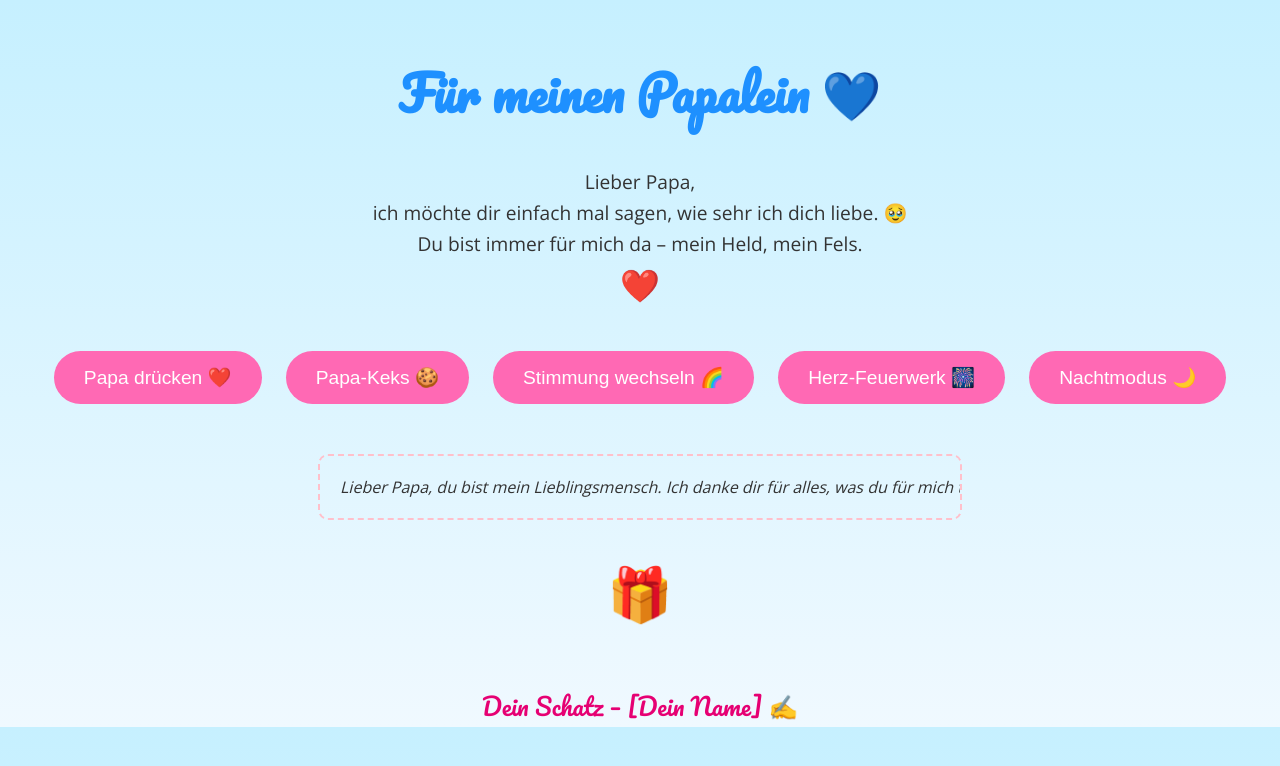
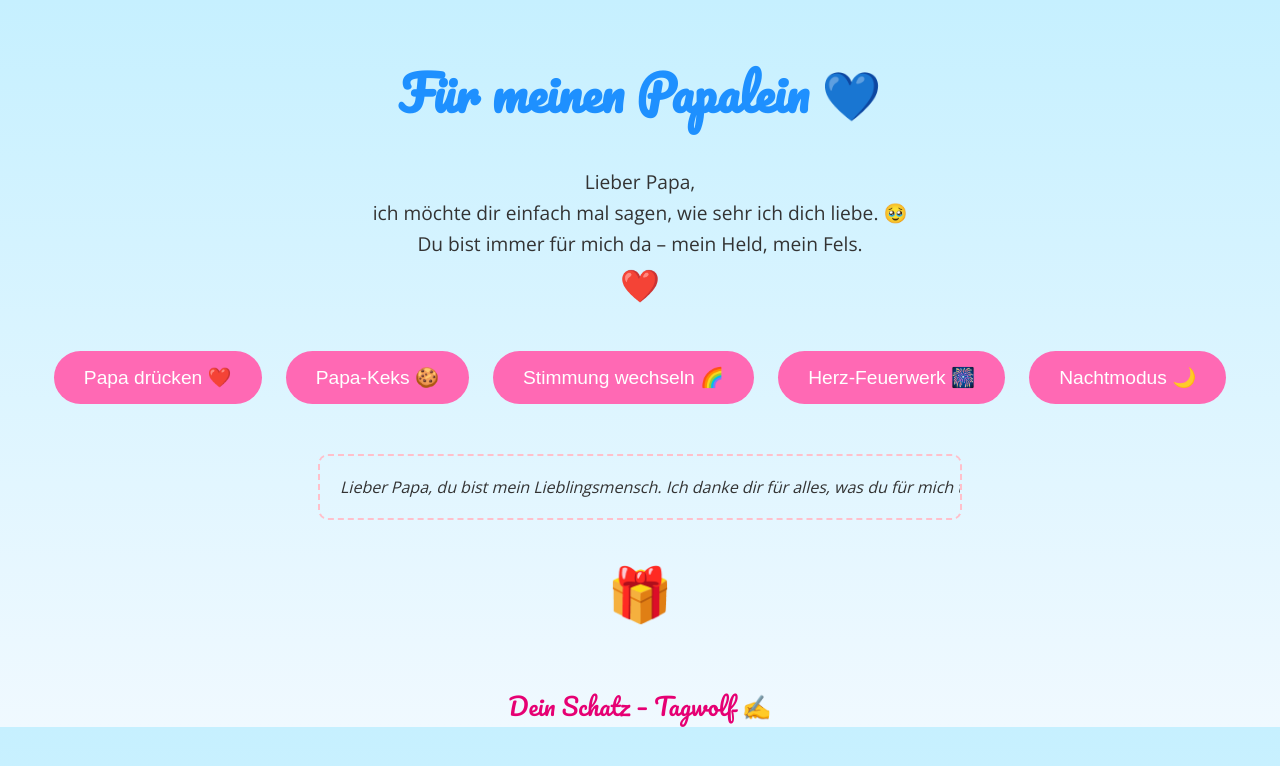
Before and after one commit to Tagwolf/NightwolfLG, a plain HTML site: page index.html in a window 1280 px wide. Shown: the top 766 px of the page. Drawn offline with nearby package versions, Linux system fonts and the light colour scheme.

Commit message:
Update index.html

```diff
--- a/index.html
+++ b/index.html
@@ -177,7 +177,7 @@
   <div class="giftbox" onclick="openGiftBox()">🎁</div>
   <div class="love-text" id="giftMessage" style="display: none;">Du hast mein Herz ausgepackt! 💝</div>
 
-  <div class="signature">Dein Schatz – [Dein Name] ✍️</div>
+  <div class="signature">Dein Schatz – Tagwolf ✍️</div>
 
   <script>
     const sprueche = [
```
